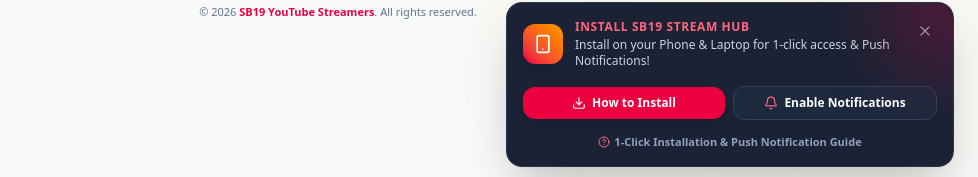
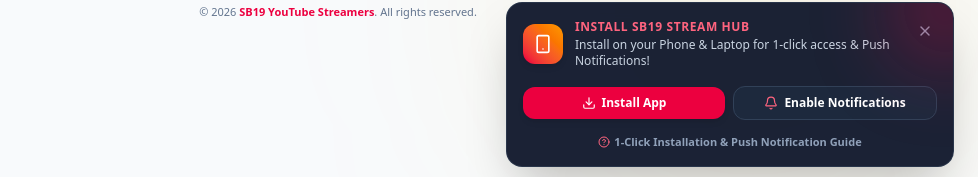
Before and after one commit to tbkai24/SB19-YT-Streamers-Embeded-link, a Next.js app: page / in a window 1280 px wide. Shown: the part 617-794 px from the top of the page, without its empty margins (302-1280 px from the left). Built offline with nearby package versions, Linux system fonts and the light colour scheme; no server answers; the database is empty.

Commit message:
Update PWA installer button to always display Install App and trigger native prompt or tutorial

```diff
--- a/components/public/pwa-installer.tsx
+++ b/components/public/pwa-installer.tsx
@@ -43,16 +43,21 @@
   }, []);
 
   const handleInstallClick = async () => {
-    if (!deferredPrompt) {
-      setShowTutorialModal(true);
-      return;
-    }
+    if (deferredPrompt) {
+      try {
         deferredPrompt.prompt();
         const { outcome } = await deferredPrompt.userChoice;
         if (outcome === 'accepted') {
           setShowInstallBanner(false);
         }
         setDeferredPrompt(null);
+        return;
+      } catch {
+        // Fallback to tutorial
+      }
+    }
+    // Show step-by-step guide for iOS Safari, Firefox, or Chrome
+    setShowTutorialModal(true);
   };
 
   const handleEnableNotifications = async () => {
@@ -97,7 +102,6 @@
   return (
     <>
       {/* Floating PWA Install & Push Notification Banner */}
-      {(showInstallBanner || notifPermission !== 'granted') && (
       <div className="fixed bottom-4 left-4 right-4 sm:left-auto sm:right-6 sm:max-w-md z-50 animate-in fade-in slide-in-from-bottom-4 duration-300">
         <div className="p-4 rounded-2xl bg-slate-900/95 backdrop-blur-md text-white border border-slate-700/60 shadow-2xl relative overflow-hidden flex flex-col gap-3">
           {/* Subtle Red Accent Glow */}
@@ -126,10 +130,10 @@
           <div className="flex items-center gap-2 pt-1">
             <button
               onClick={handleInstallClick}
-                className="flex-1 px-3 py-2 rounded-xl bg-rose-600 hover:bg-rose-500 text-white text-xs font-bold flex items-center justify-center gap-1.5 transition-transform active:scale-95 shadow-md cursor-pointer"
+              className="flex-1 px-3 py-2 rounded-xl bg-rose-600 hover:bg-rose-500 text-white text-xs font-extrabold flex items-center justify-center gap-1.5 transition-transform active:scale-95 shadow-md cursor-pointer"
             >
               <Download className="w-3.5 h-3.5" />
-                <span>{deferredPrompt ? 'Install App' : 'How to Install'}</span>
+              <span>Install App</span>
             </button>
 
             {notifPermission !== 'granted' && (
@@ -153,7 +157,6 @@
           </button>
         </div>
       </div>
-      )}
 
       {/* Quick Installation Tutorial Modal */}
       {showTutorialModal && (
```
Lines whose indentation alone changed are shown as unchanged.
